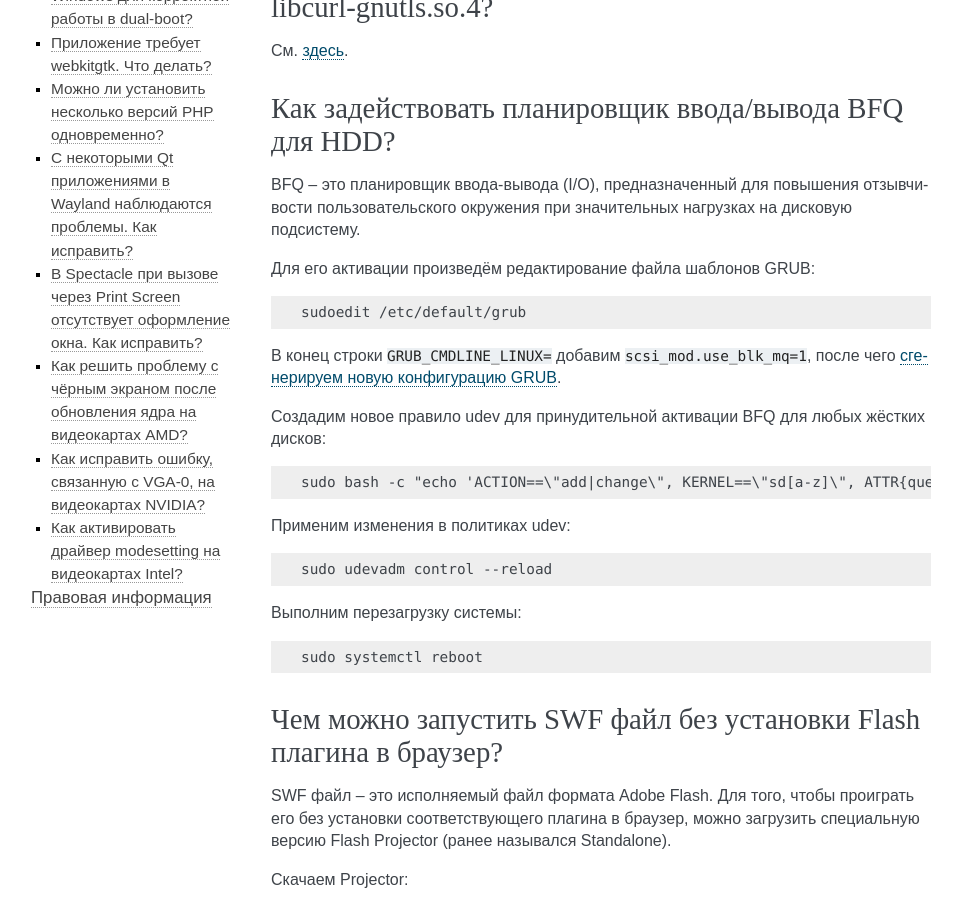
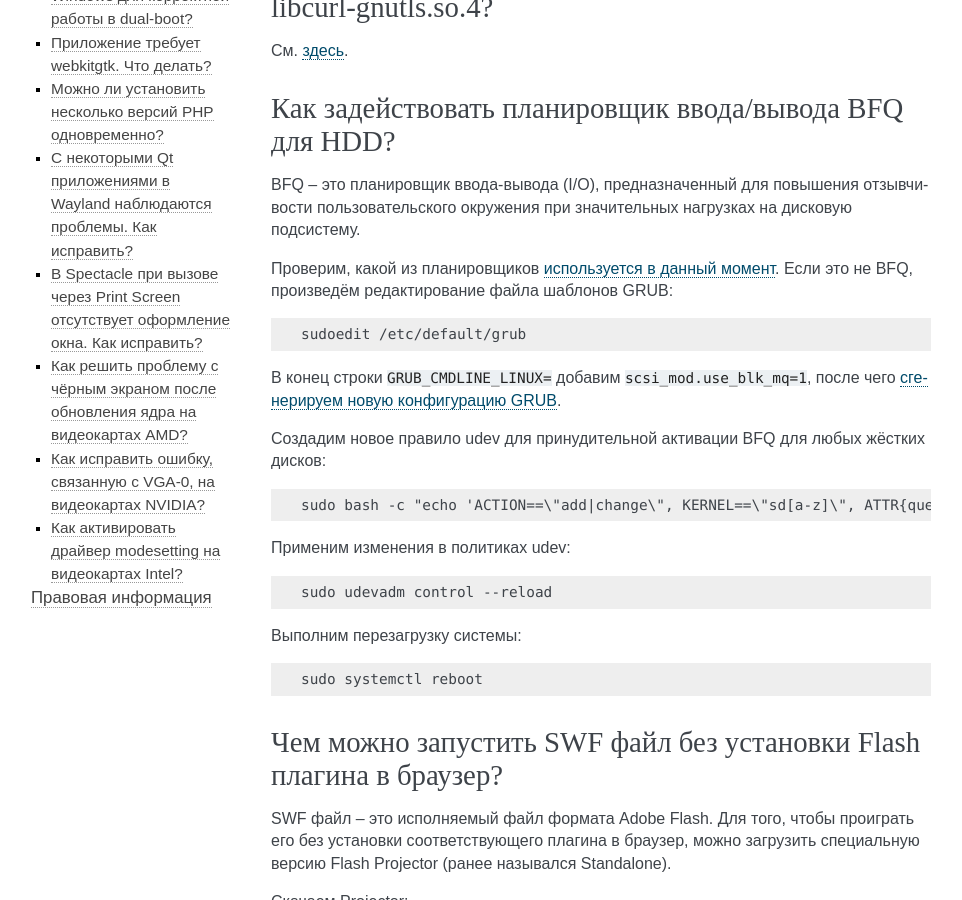
Before and after one commit to RussianFedora/FAQ, a Sphinx documentation site: the page built from source/tips-and-tricks.rst, in a window 1280 px wide and 900 px high, scrolled down 1720 px. Shown: the whole window, without its empty margins (149-1111 px from the left). Built offline with Sphinx 7.4.7, drawn with Linux system fonts in a browser that asks for light colours; comment, search, counter and statistics services are not loaded.

Commit message:
Updated bfq-scheduler question.
Closes #71.

```diff
--- a/source/tips-and-tricks.rst
+++ b/source/tips-and-tricks.rst
@@ -120,7 +120,7 @@
 
 BFQ -- это планировщик ввода-вывода (I/O), предназначенный для повышения отзывчивости пользовательского окружения при значительных нагрузках на дисковую подсистему.
 
-Для его активации произведём редактирование файла шаблонов GRUB:
+Проверим, какой из планировщиков :ref:`используется в данный момент <io-scheduler>`. Если это не BFQ, произведём редактирование файла шаблонов GRUB:
 
 .. code-block:: text
 
```
